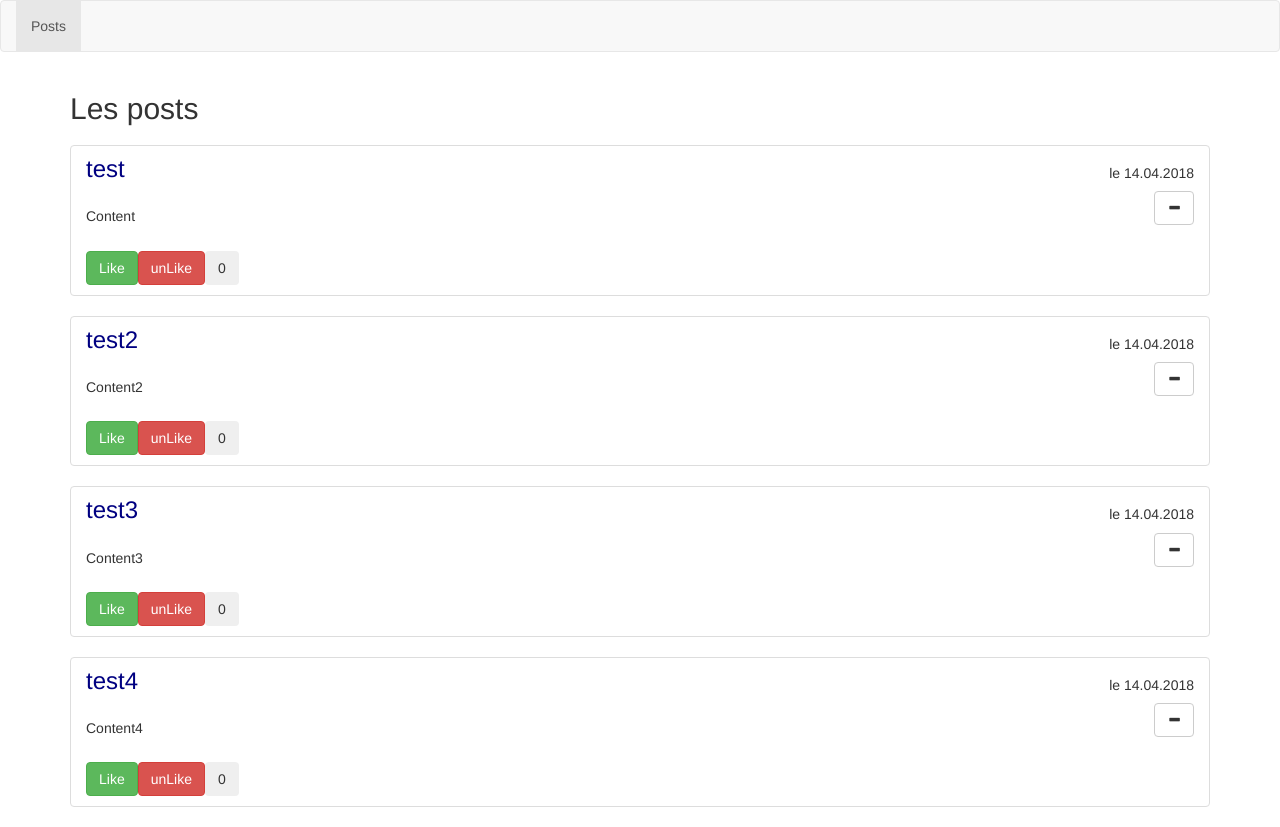
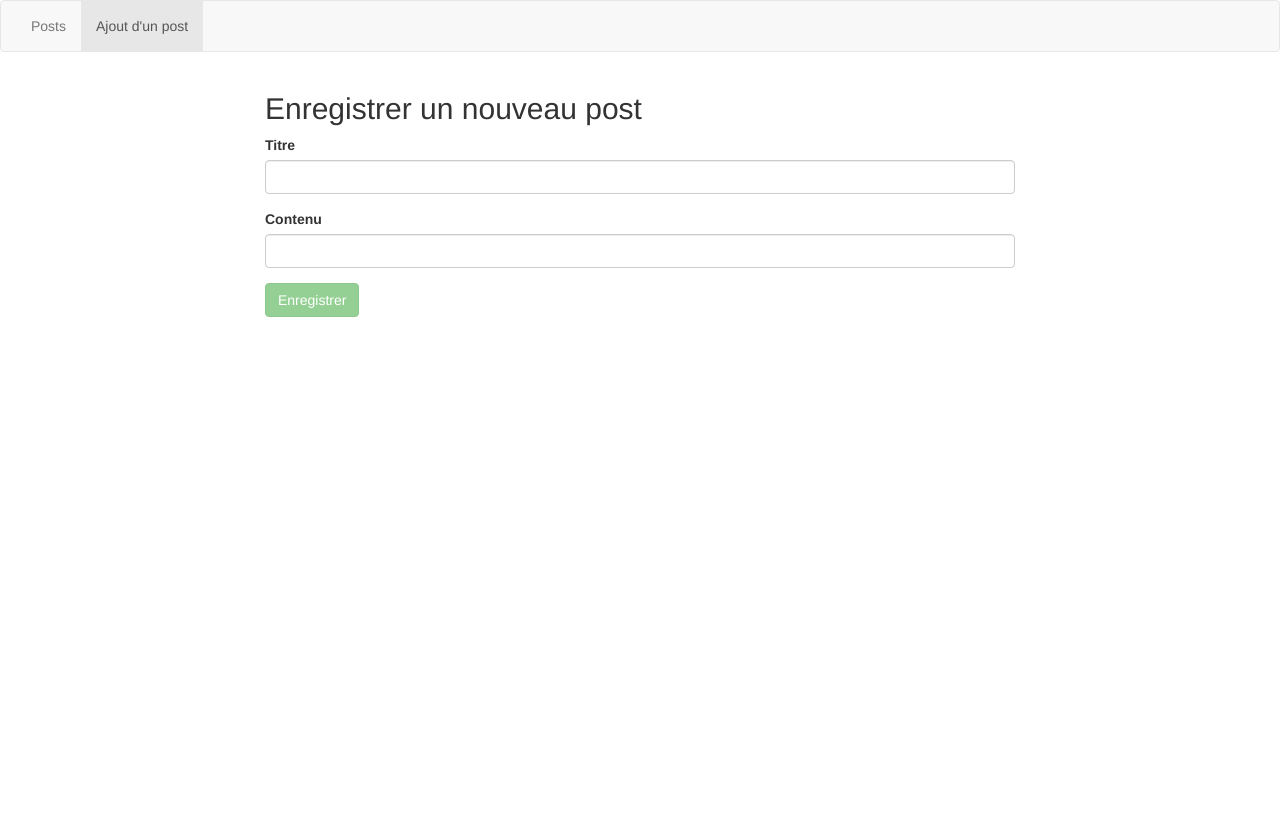
Before and after one commit to bastienChe/Angular-OC-Blog, an Angular app: page /postForm in a window 1280 px wide. Before the commit this address led to /postList. After the commit the page ends 800 px from the top, so only its background shows below. Built offline with nearby package versions, Linux system fonts and the light colour scheme.

Commit message:
ajout du formulaire de creation de posts

```diff
--- a/src/app/header/header.component.html
+++ b/src/app/header/header.component.html
@@ -4,6 +4,9 @@
       <li routerLinkActive="active">
         <a routerLink="postList">Posts</a>
       </li>
+      <li routerLinkActive="active">
+        <a routerLink="postForm">Ajout d'un post</a>
+      </li>
     </ul>
   </div>
 </nav>
--- a/src/app/post-list-item/post-form/post-form.component.html
+++ b/src/app/post-list-item/post-form/post-form.component.html
@@ -1,3 +1,23 @@
-<p>
-  post-form works!
-</p>
+<div class="row">
+  <div class="col-sm-8 col-sm-offset-2">
+    <h2>Enregistrer un nouveau post</h2>
+    <form [formGroup]="postForm" (ngSubmit)="onSavePost()">
+      <div class="form-group">
+        <label for="title">Titre</label>
+        <input type="text" id="title"
+               class="form-control" formControlName="title">
+      </div>
+      <div class="form-group">
+        <label for="content">Contenu</label>
+        <input type="text" id="content"
+               class="form-control" formControlName="content">
+      </div>
+
+
+      <button class="btn btn-success" [disabled]="postForm.invalid"
+              type="submit">Enregistrer
+      </button>
+
+    </form>
+  </div>
+</div>
--- a/src/app/post-list-item/post-form/post-form.component.ts
+++ b/src/app/post-list-item/post-form/post-form.component.ts
@@ -1,4 +1,8 @@
 import { Component, OnInit } from '@angular/core';
+import { FormGroup, FormBuilder, Validators } from '@angular/forms';
+import { Router } from '@angular/router';
+import { PostItemService } from '../../services/post-item.service';
+import { Post } from '../../models/post.model';
 
 @Component({
   selector: 'app-post-form',
@@ -7,9 +11,27 @@ import { Component, OnInit } from '@angular/core';
 })
 export class PostFormComponent implements OnInit {
 
-  constructor() { }
+  constructor(private formBuilder: FormBuilder,
+              private router: Router,
+              private postService: PostItemService) {
+  }
+
+  postForm: FormGroup;
+
 
   ngOnInit() {
+    this.initForm();
+  }
+
+  initForm() {
+    this.postForm = this.formBuilder.group({
+      title: ['', Validators.required],
+      content: ['', Validators.required],
+    });
+  }
+
+  onSavePost() {
+
   }
 
 }
```
Also changed, not shown: src/app/app.module.ts (+7 -3 lines).
